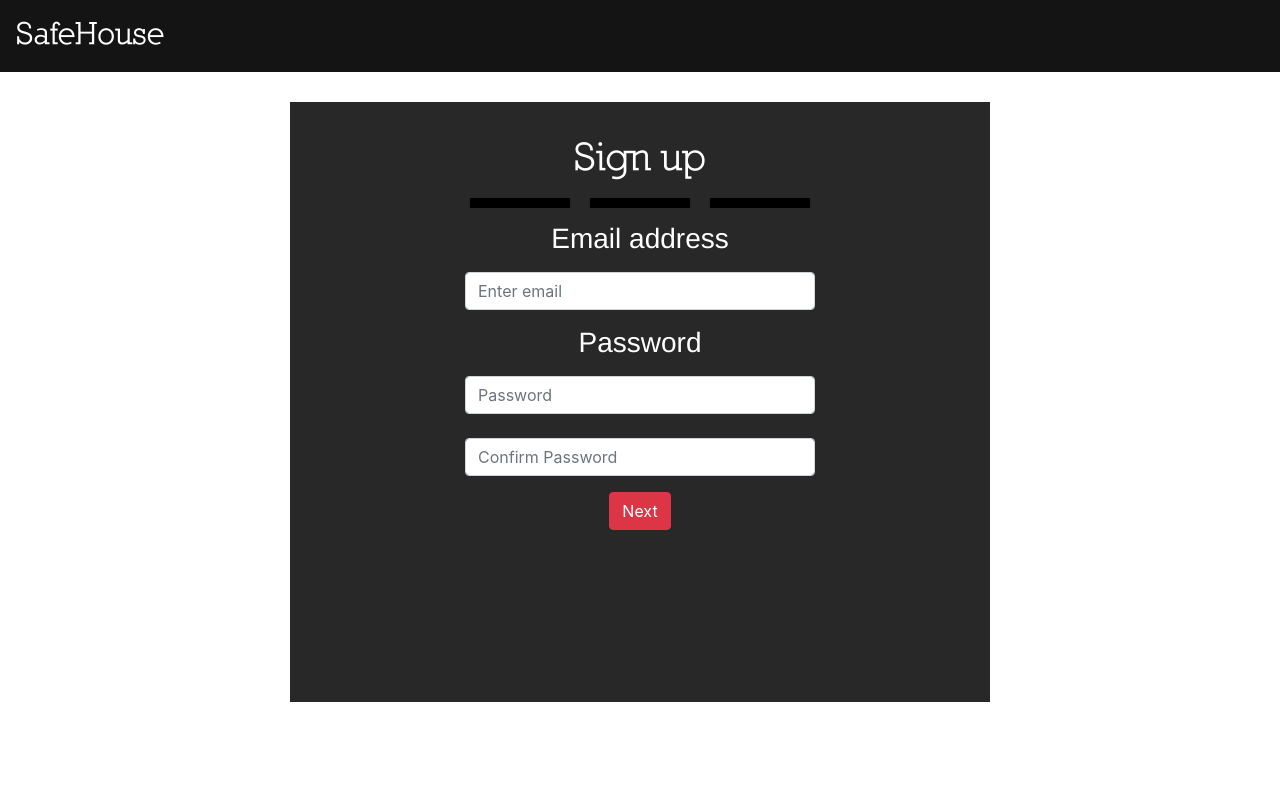
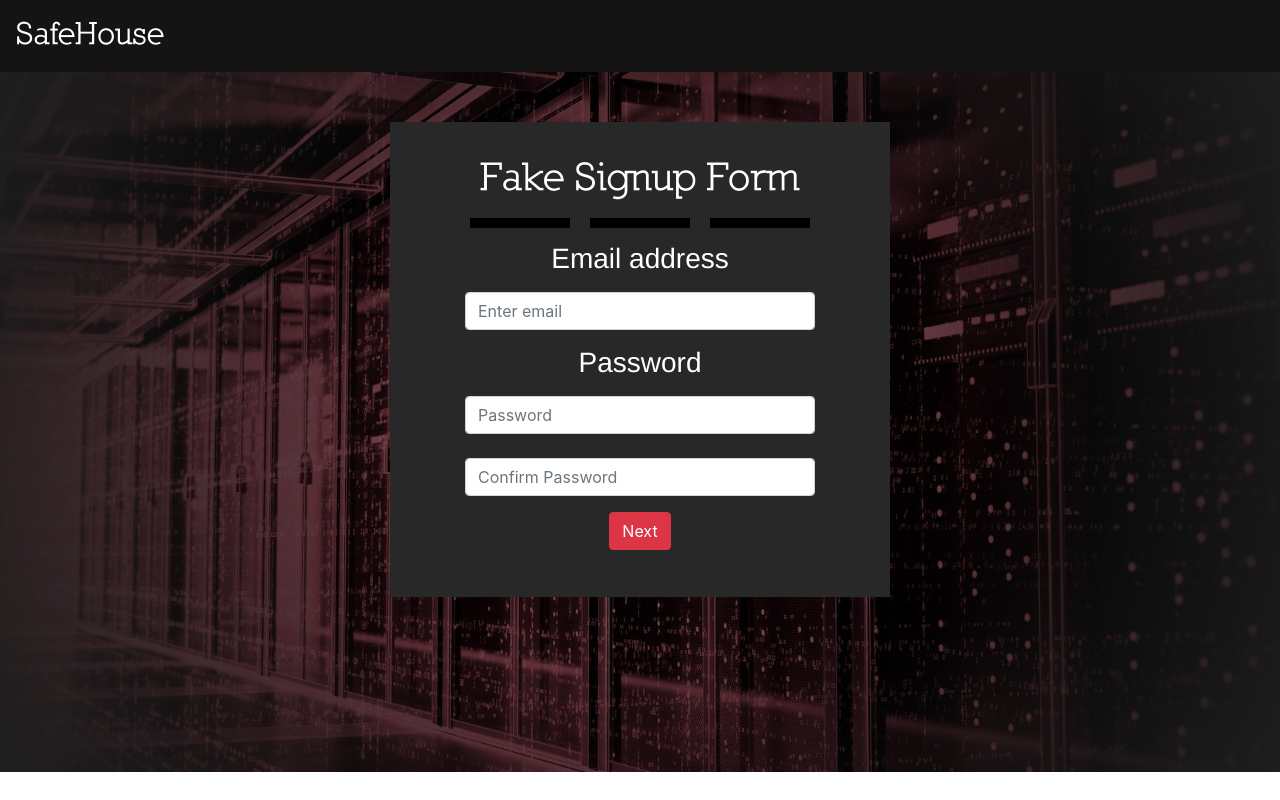
Before and after one commit to zzatuchn/launchpad-website, a Next.js app: page /signup in a window 1280 px wide. Built offline with nearby package versions, Linux system fonts and the light colour scheme.

Commit message:
finishing touches for now....

```diff
--- a/components/signupbox.js
+++ b/components/signupbox.js
@@ -23,9 +23,9 @@ export default function SignupBox() {
                     <input type="password" className="form-control" id="confirmPassword1" placeholder="Confirm Password"></input>
                 </div>
                 <div style={{display: "flex", justifyContent: "center"}}>
-                <button type="submit" className="btn btn-danger" onClick={()=>nextSignupContent(1)}>Next</button>
+                    <button type="submit" className="btn btn-danger" onClick={()=>nextSignupContent(1)}>Next</button>
                 </div>
-                </form>
+            </form>
         </div>
     )
 
@@ -63,7 +63,7 @@ export default function SignupBox() {
         <div>
             <form onSubmit={()=>formSubmit()}>
                 <div className="form-group">
-                    <label htmlFor="description"><h3>Describe current security situation</h3></label>
+                    <label htmlFor="description"><h3>(Optional) Please describe how you found this website and why you are interested in our product</h3></label>
                     <textarea className="form-control" id="exampleFormControlTextarea1" rows="3"></textarea>
                     <br></br>
                     <input type="checkbox" className="form-check-input" id="termsCheck"></input>
@@ -79,15 +79,18 @@ export default function SignupBox() {
 
     const fourthForm = (
         <div>
-            <br></br><br></br>
+            <br></br>
             <h2>You're all set up!</h2>
             <h3>You will receive a response shortly...</h3>
             <img src="confetti.png" width="40%"></img>
+            <br></br><br></br>
+            <a href="/"><button type="button" className="button btn-danger"><h3>Return Home</h3></button></a>
         </div>
     )
 
     const [progress, setProgress] = useState(0);
     const [currentForm, setForm] = useState(firstForm);
+    const [signup_container_height, setHeight] = useState(475);
 
     function nextSignupContent(number) {
         setProgress(number);
@@ -95,23 +98,27 @@ export default function SignupBox() {
         switch(number) {
             case 0:
                 setForm(firstForm);
+                setHeight(475);
                 break;
             case 1:
                 setForm(secondForm);
+                setHeight(600);
                 break;
             case 2:
                 setForm(thirdForm);
+                setHeight(525);
                 break;
             case 3:
                 setForm(fourthForm);
+                setHeight(525);
         }
     }
 
     return (
         <div>
-            <div className={styles.signup_container}>
+            <div className={styles.signup_container} style={{height: signup_container_height}}>
                 <div className={styles.signup_content}>
-                    <h1>Sign up</h1>
+                    <h1>Fake Signup Form</h1>
                     <div className={styles.progress}>
                         <div className={styles.progress_box} style={progress <= 0 ? {backgroundColor: "black"} : {backgroundColor: "green"}}></div>
                         <div className={styles.progress_box} style={progress <= 1 ? {backgroundColor: "black"} : {backgroundColor: "green"}}></div>
--- a/package.json
+++ b/package.json
@@ -6,7 +6,7 @@
     "dev": "next dev",
     "build": "next build",
     "start": "next start",
-    "deploy": "next build && next export && touch out/.nojekyll && touch out/CNAME && echo cirruscloud.dev > out/CNAME && git add out/ && git commit -m \"Deploy gh-pages\" && git subtree push --prefix out origin gh-pages"
+    "deploy": "next build && next export && touch out/.nojekyll && touch out/CNAME && echo safehouse.dev > out/CNAME && git add out/ && git commit -m \"Deploy gh-pages\" && git subtree push --prefix out origin gh-pages"
   },
   "dependencies": {
     "next": "10.0.3",
--- a/pages/signup.js
+++ b/pages/signup.js
@@ -12,7 +12,12 @@ export default function Signup() {
                 <link rel="stylesheet" href="https://cdn.jsdelivr.net/npm/bootstrap@4.5.3/dist/css/bootstrap.min.css" integrity="sha384-TX8t27EcRE3e/ihU7zmQxVncDAy5uIKz4rEkgIXeMed4M0jlfIDPvg6uqKI2xXr2" crossorigin="anonymous"></link>
             </Head>
             <Navbar></Navbar>
-            <SignupBox></SignupBox>
+            <div className="bg-image" style={{height: "700px"}}>
+                <div className="bg-gradient">
+                    <SignupBox></SignupBox>
+
+                </div>
+            </div>
         </div>
     )
 }
--- a/styles/SignupBox.module.css
+++ b/styles/SignupBox.module.css
@@ -1,14 +1,13 @@
 
 .signup_container {
     position: relative;
-    width: 700px;
-    height: 600px;
+    width: 500px;
     background: rgb(40, 40, 40);
     margin: auto;
-    top: 30px;
+    top: 50px;
 }
 
-@media only screen and (max-width: 800px) {
+@media only screen and (max-width: 550px) {
     .signup_container {
         width: 90%;
     }
--- a/styles/globals.css
+++ b/styles/globals.css
@@ -73,6 +73,18 @@ p {
   width: 90%;
 }
 
+@media only screen and (min-width: 491px) {
+  .red-container {
+    height: 335px;
+  }
+}
+
+@media only screen and (max-width: 491px) {
+  .red-container {
+    height: 400px;
+  }
+}
+
 @media only screen and (max-width: 593px) {
   .main-text {
     top: 50px;
@@ -90,7 +102,7 @@ p {
     display: flex;
   }
   .about-text {
-    width: 25%;
+    width: 27%;
   }
 }
 
```
Also changed, not shown: pages/details.js (added, +24 -0 lines), pages/index.js (+13 -13 lines), 1 other file (tests, documents, lock files or other folders).
